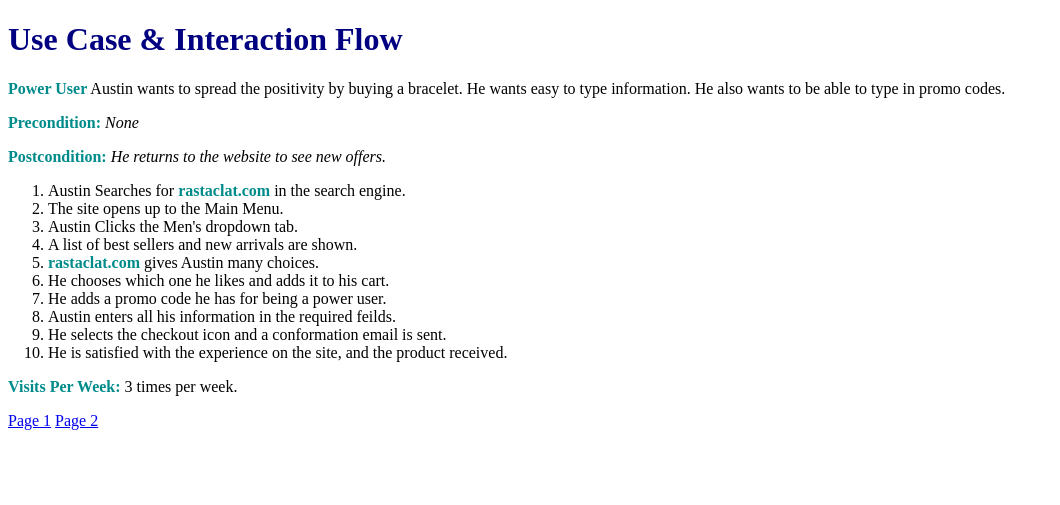
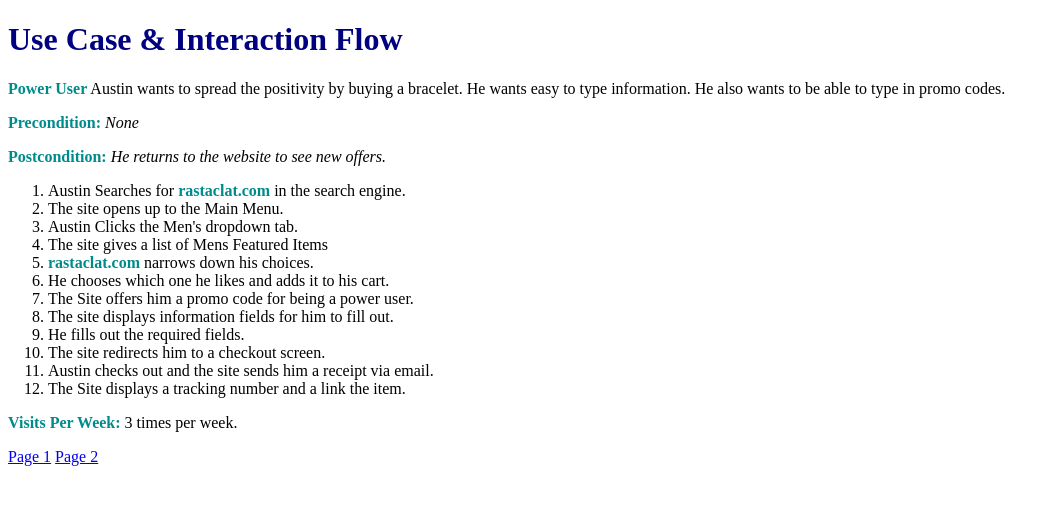
Before and after one commit to nschnepple19/data-design-project, a PHP site: page /usecase.php in a window 1280 px wide. Shown: the top 505 px of the page, without its empty margins (0-1060 px from the left). Run offline with PHP 8.4, Linux system fonts and the light colour scheme.

Commit message:
Updated Interaction flow

```diff
--- a/epic/usecase.php
+++ b/epic/usecase.php
@@ -30,14 +30,15 @@
 				in the search engine.</li>
 			<li>The site opens up to the Main Menu.</li>
 			<li>Austin Clicks the Men's dropdown tab.</li>
-			<li>A list of best sellers and new arrivals are shown.</li>
-			<li><strong>rastaclat.com</strong> gives Austin many choices.</li>
+			<li>The site gives a list of Mens Featured Items</li>
+			<li><strong>rastaclat.com</strong> narrows down his choices.</li>
 			<li>He chooses which one he likes and adds it to his cart.</li>
-			<li>He adds a promo code he has for being a power user.</li>
-			<li>Austin enters all his information in the required feilds.</li>
-			<li>He selects the checkout icon and a conformation email is sent.</li>
-			<li>He is satisfied with the experience on the site, and the
-			product received.</li>
+			<li>The Site offers him a promo code for being a power user.</li>
+			<li>The site displays information fields for him to fill out.</li>
+			<li>He fills out the required fields.</li>
+			<li>The site redirects him to a checkout screen.</li>
+			<li>Austin checks out and the site sends him a receipt via email.</li>
+			<li>The Site displays a tracking number and a link the item.</li>
 		</ol>
 
 		<p><strong>Visits Per Week:</strong> 3 times per week.</p>
```
